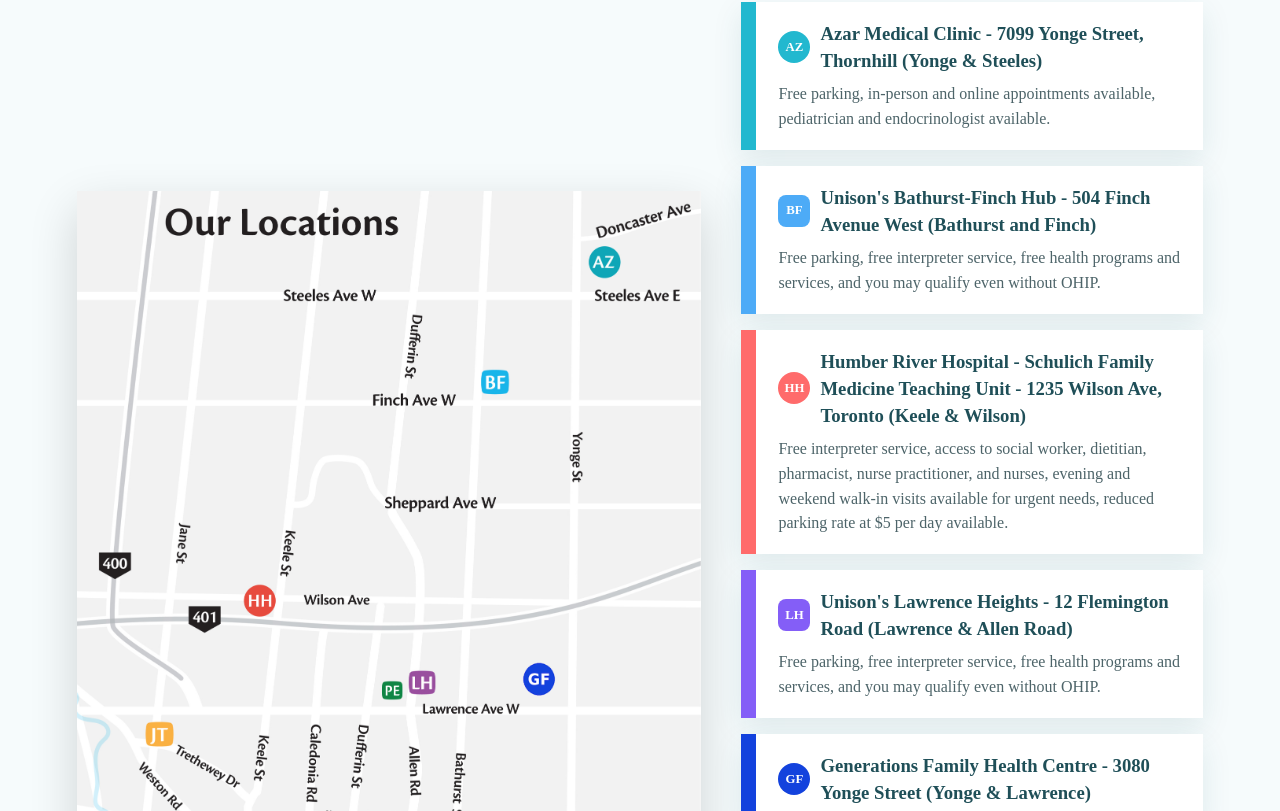
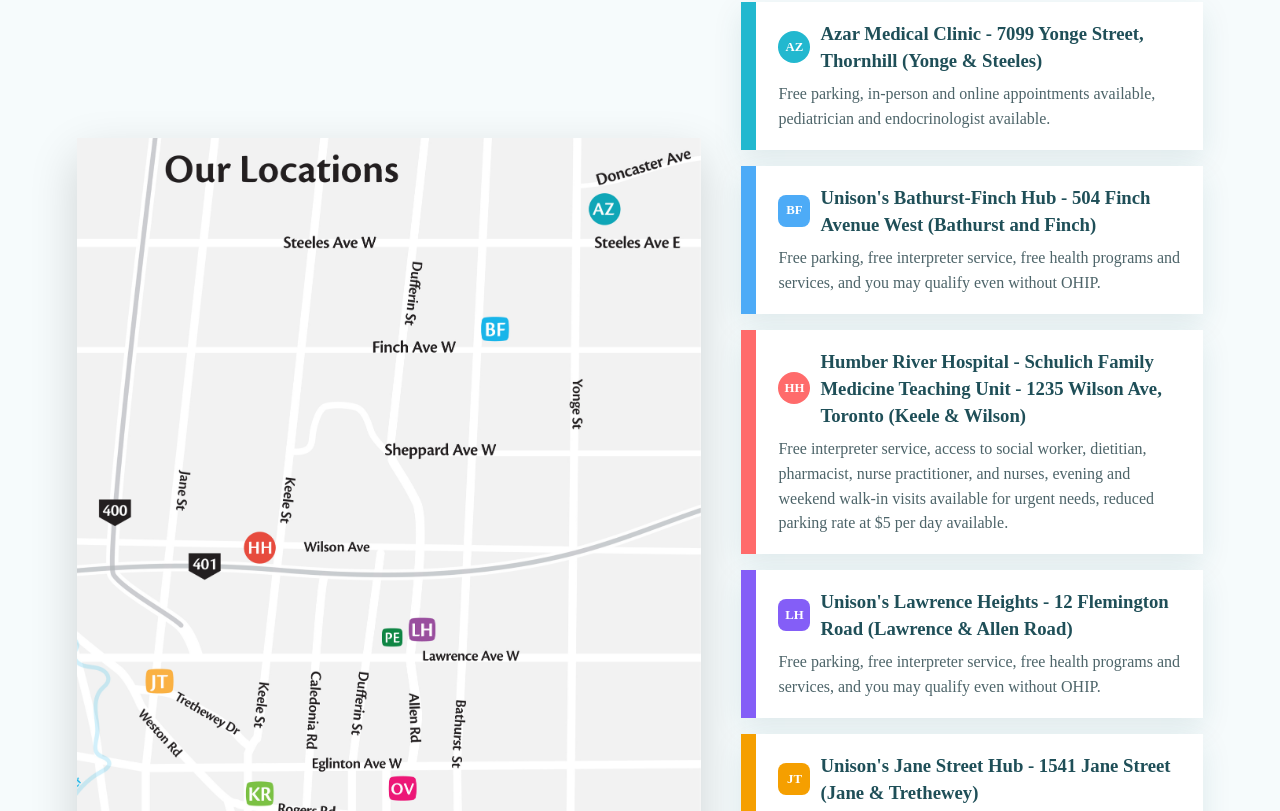
Before and after one commit to nlin1027/healthcare-landing-page, a React (Vite) app in the folder app/: page / in a window 1280 px wide. Shown: the part 969-1780 px from the top of the page. Built offline with nearby package versions, Linux system fonts and the light colour scheme.

Commit message:
removed generations from list and map

```diff
--- a/app/src/components/Location.jsx
+++ b/app/src/components/Location.jsx
@@ -35,13 +35,6 @@
       color: "#845ef7",
     },
     {
-      name: "Generations Family Health Centre - 3080 Yonge Street (Yonge & Lawrence)",
-      code: "GF",
-      borderRadius: "50%",
-      description: "",
-      color: "#1342dd",
-    },
-    {
       name: "Unison's Jane Street Hub - 1541 Jane Street (Jane & Trethewey)",
       code: "JT",
       borderRadius: "8px",
@@ -72,7 +65,7 @@
       <div className="location-card">
         <div className="location-image-wrapper">
           <img
-            src="/images/map-image-2.png"
+            src="/images/map-image.png"
             alt="Map showing program locations"
             className="location-image"
           />
```
